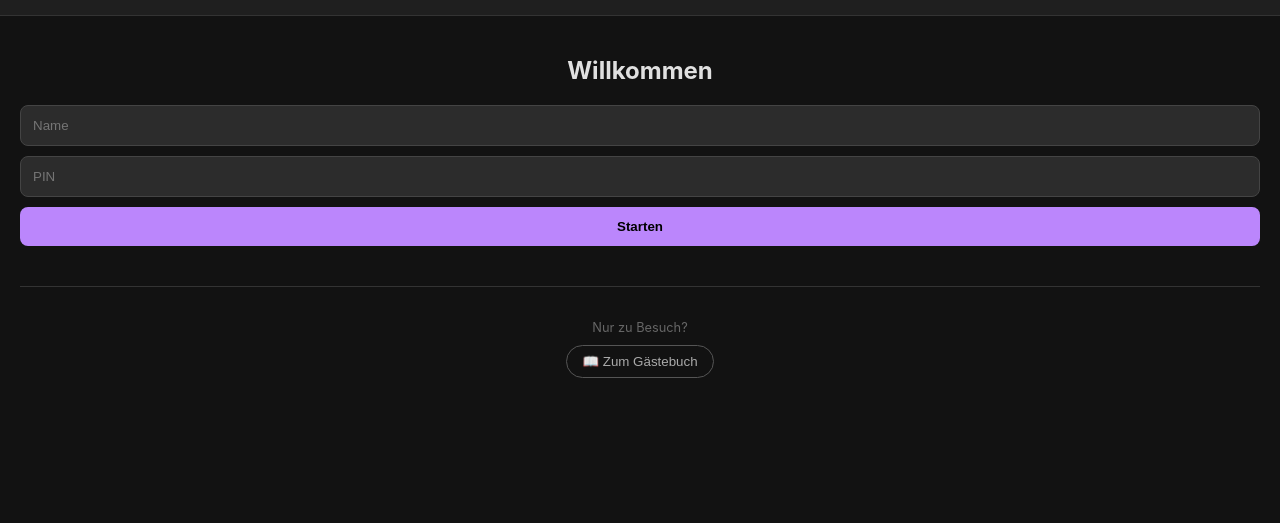
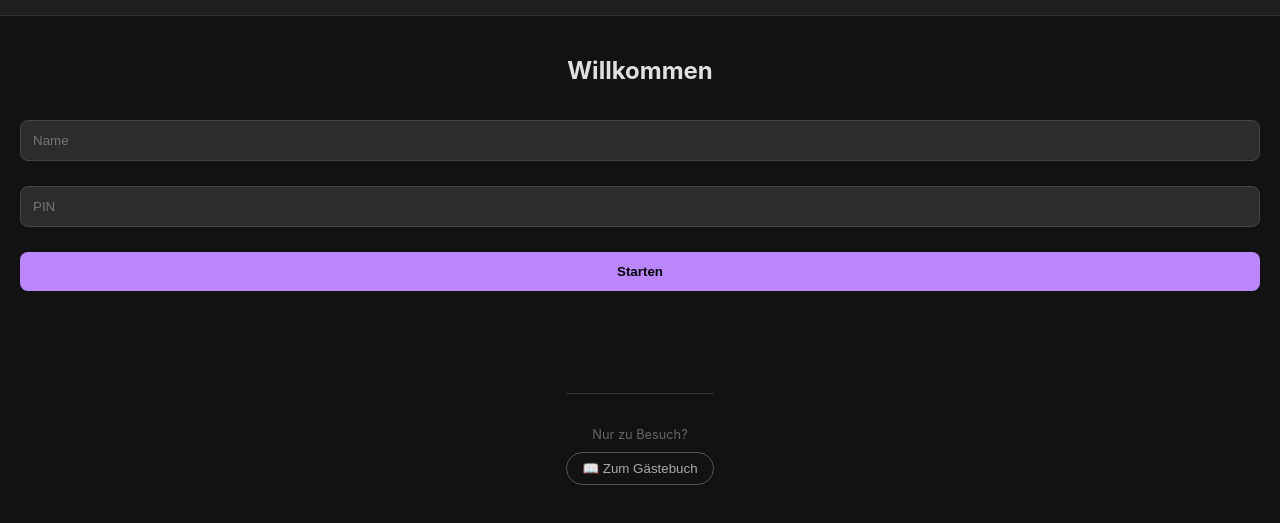
Before and after one commit to Marxel41/69newtonmeter, a plain HTML site: page index.html in a window 1280 px wide. Shown: the part 45-568 px from the top of the page. Drawn offline with Linux system fonts and the light colour scheme.

Commit message:
Update style.css

```diff
--- a/style.css
+++ b/style.css
@@ -1,4 +1,4 @@
-/* VERSION: 7.0 - RESTORED + GUESTBOOK */
+/* VERSION: 7.1 - LOGIN FIX + GUESTBOOK */
 
 /* --- ORIGINAL APP STYLES (V6.0 restored) --- */
 :root {
@@ -35,6 +35,17 @@ header {
     height: 60px;
 }
 .icon-btn { background: none; border: none; font-size: 1.5rem; cursor: pointer; color: var(--text-main); padding: 5px; }
+
+/* LOGIN SCREEN FIX */
+#login-screen {
+    display: flex;
+    flex-direction: column;
+    align-items: center;
+    padding: 50px 20px;
+    gap: 15px;
+    position: relative;
+    z-index: 10; /* Damit es sicher klickbar ist */
+}
 
 /* Dashboard */
 .dashboard-grid {
```
